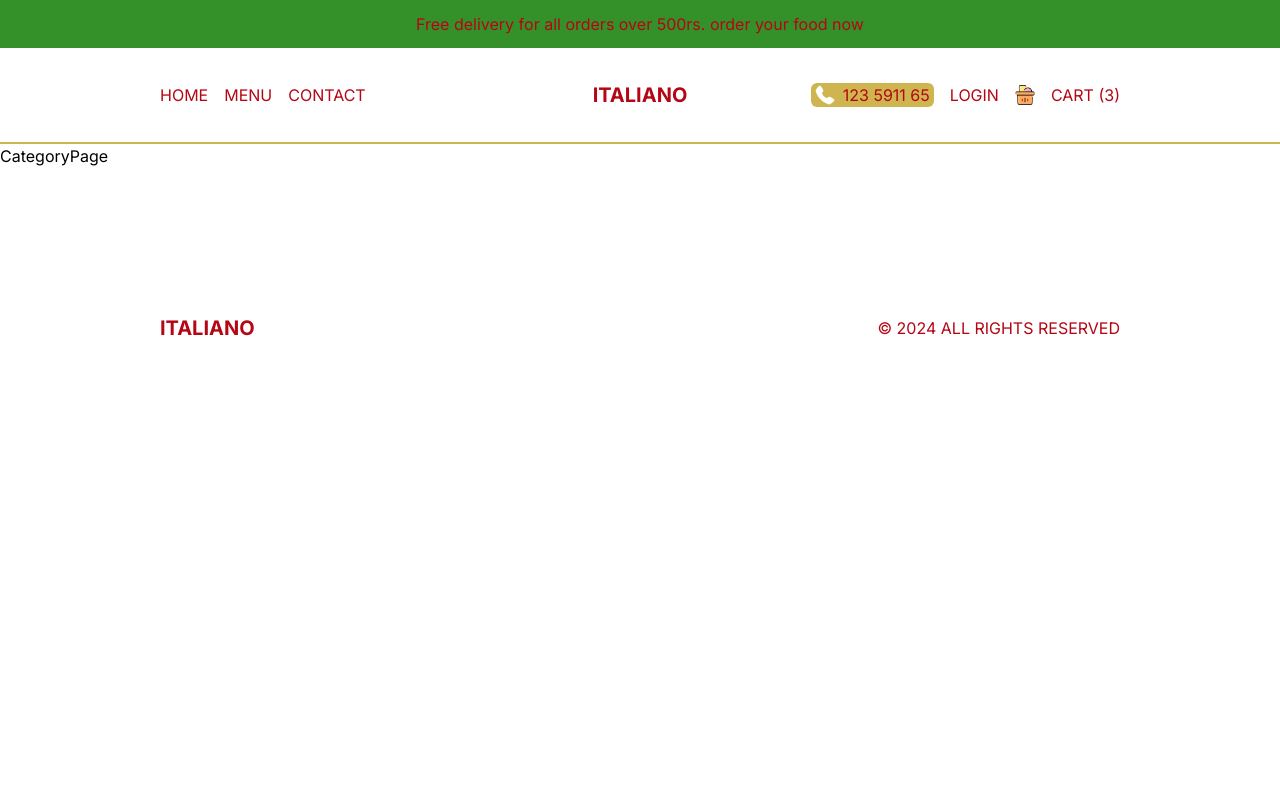
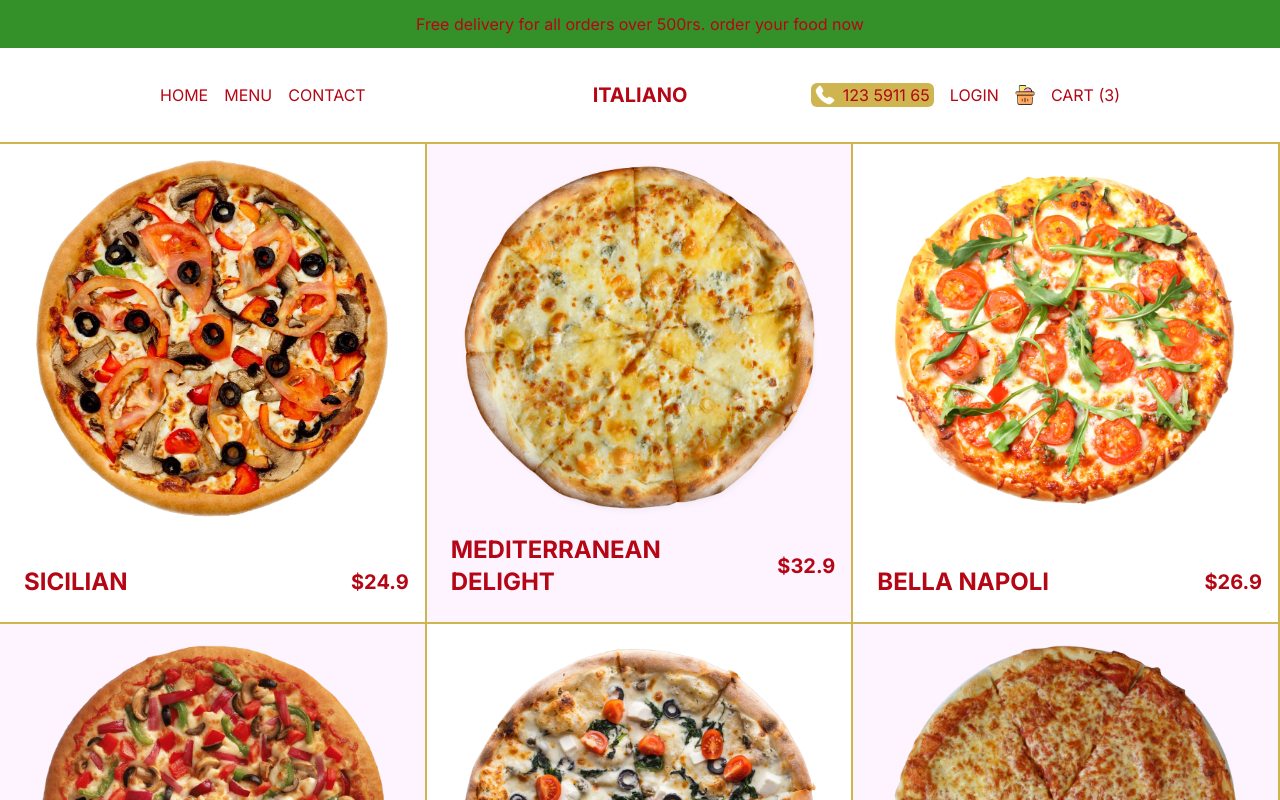
Before and after one commit to ASK-Baloch/Italiano, a Next.js app: page /menu/burgers in a window 1280 px wide. Shown: the top 800 px of the page. Built offline with nearby package versions, Linux system fonts and the light colour scheme.

Commit message:
categorypage done now

```diff
--- a/src/app/menu/[category]/page.tsx
+++ b/src/app/menu/[category]/page.tsx
@@ -1,8 +1,26 @@
+import { pizzas } from '@/data'
+import Image from 'next/image'
+import Link from 'next/link'
 import React from 'react'
 
 const CategoryPage = () => {
   return (
-    <div>CategoryPage</div>
+    <div className='flex flex-wrap text-[#B40614]'>
+      {pizzas.map((item) => (
+        <Link className='w-full h-[60vh] border-r-2 border-b-2 border-[#CFB54F] sm:w-1/2 lg:w-1/3 p-4 flex flex-col justify-between group even:bg-fuchsia-50' href={`/product/${item.id}`} key={item.id}>
+          {item.img && (
+            <div className="relative h-[80%]">
+              <Image src={item.img} alt='product image' fill className='object-contain' />
+            </div>
+          )}
+          <div className='flex items-center justify-between font-bold'>
+            <h1 className='text-2xl uppercase p-2'>{item.title}</h1>
+            <h2 className='group-hover:hidden text-xl'>${item.price}</h2>
+            <button className='hidden group-hover:block uppercase bg-[#cfb54f] text-[#b40614] p-2 rounded-md'>Add to cart</button>
+          </div>
+        </Link>
+      ))}
+    </div>
   )
 }
 
```
